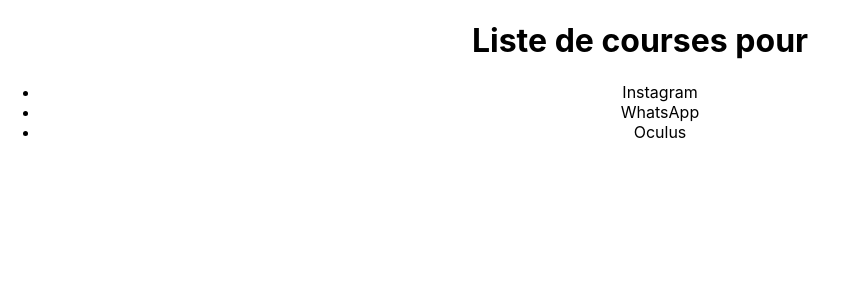
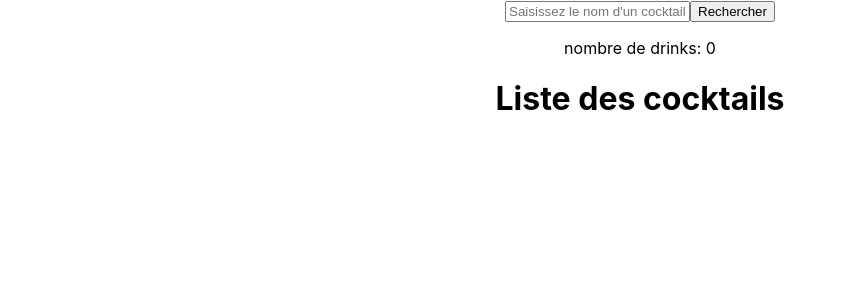
Before and after one commit to fgleizes/mon-cocktail, a React (Create React App) app: page / in a window 1280 px wide. Shown: the top 300 px of the page, without its empty margins (0-848 px from the left). Built offline with nearby package versions, Linux system fonts and the light colour scheme.

Commit message:
link components together

```diff
--- a/src/components/CocktailCard.js
+++ b/src/components/CocktailCard.js
@@ -0,0 +1,13 @@
+import React from 'react'
+
+export default class CocktailCard extends React.Component {
+
+  render() {
+
+    return (
+      <div className="cocktail">
+        <img src={this.props.cocktail.previewURL} alt={"Cocktail " + this.props.cocktail.name} title={"Cocktail " + this.props.cocktail.name} />
+      </div>
+    );
+  }
+}
--- a/src/components/DisplayResult.js
+++ b/src/components/DisplayResult.js
@@ -0,0 +1,22 @@
+import React from 'react';
+import CocktailCard from './CocktailCard'
+
+export default class DisplayResult extends React.Component {
+
+  render() {
+    const cocktails = this.props.result
+
+    return (
+      <div className="list-cocktails">
+        <h1>Liste des cocktails</h1>
+
+        {cocktails.map((cocktail, index) => (
+          <CocktailCard
+            cocktail={cocktail}
+            key={index}
+          />
+        ))}
+      </div>
+    );
+  }
+}
--- a/src/components/SearchBox.js
+++ b/src/components/SearchBox.js
@@ -0,0 +1,32 @@
+import React from 'react';
+
+export default class SearchBox extends React.Component {
+  constructor(props) {
+    super(props);
+    this.state = {
+      query: '',
+      filters: ''
+    }
+
+    this.onSubmit = this.onSubmit.bind(this)
+  }
+
+  onSubmit(event) {
+    event.preventDefault();
+    this.props.handleSearch(this.state.query)
+  }
+
+  render() {
+    return (
+      <div className="search-box">
+        <form onSubmit={this.onSubmit}>
+          <input type="text" placeholder="Saisissez le nom d'un cocktail"
+            value={this.state.query}
+            onChange={(event) => this.setState({ query: event.target.value })}
+          />
+          <button type="submit">Rechercher</button>
+        </form>
+      </div>
+    );
+  }
+}
--- a/src/components/SearchPage.js
+++ b/src/components/SearchPage.js
@@ -1,17 +1,31 @@
-
 import React from 'react';
+import SearchBox from './SearchBox'
+import { makeSearch } from '../services/search'
+import DisplayResult from './DisplayResult';
 
 export default class SearchPage extends React.Component {
+  constructor(props){
+    super(props);
+    this.state = { result: [] }
+
+    this.handleSearch = this.handleSearch.bind(this)
+  }
+
+  handleSearch(query) {
+    const resultQuery = makeSearch()
+
+    this.setState({ result: resultQuery })
+  }
+
   render() {
     return (
-      <div className="shopping-list">
-        <h1>Liste de courses pour {this.props.name}</h1>
-        <ul>
-          <li>Instagram</li>
-          <li>WhatsApp</li>
-          <li>Oculus</li>
-        </ul>
+      <div>
+        <SearchBox handleSearch={this.handleSearch} />
+        <p>nombre de drinks: {this.state.result.length}</p>
+
+        <DisplayResult result={this.state.result} />
       </div>
+
     );
   }
 }
--- a/src/services/search.js
+++ b/src/services/search.js
@@ -0,0 +1,14 @@
+export function makeSearch(name = null, ingredient = null) {
+  return [
+    {
+      id: 1,
+      name: "Mojito",
+      previewURL: "https://www.thecocktaildb.com/images/media/drink/rrtssw1472668972.jpg/preview"
+    },
+    {
+      id: 2,
+      name: "Tequila Sunrise",
+      previewURL: "https://www.thecocktaildb.com/images/media/drink/rrtssw1472668972.jpg/preview"
+    }
+  ]
+}
```
